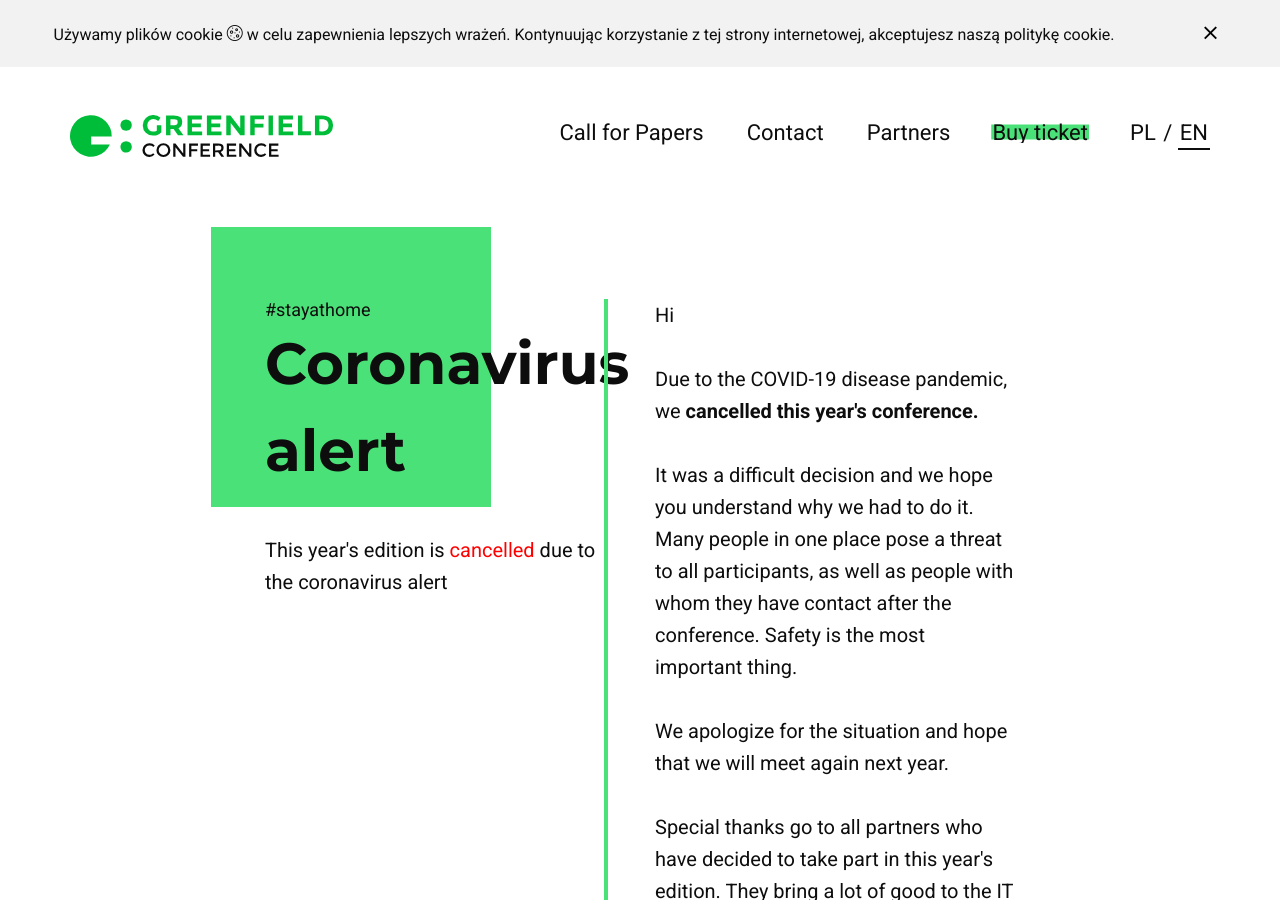
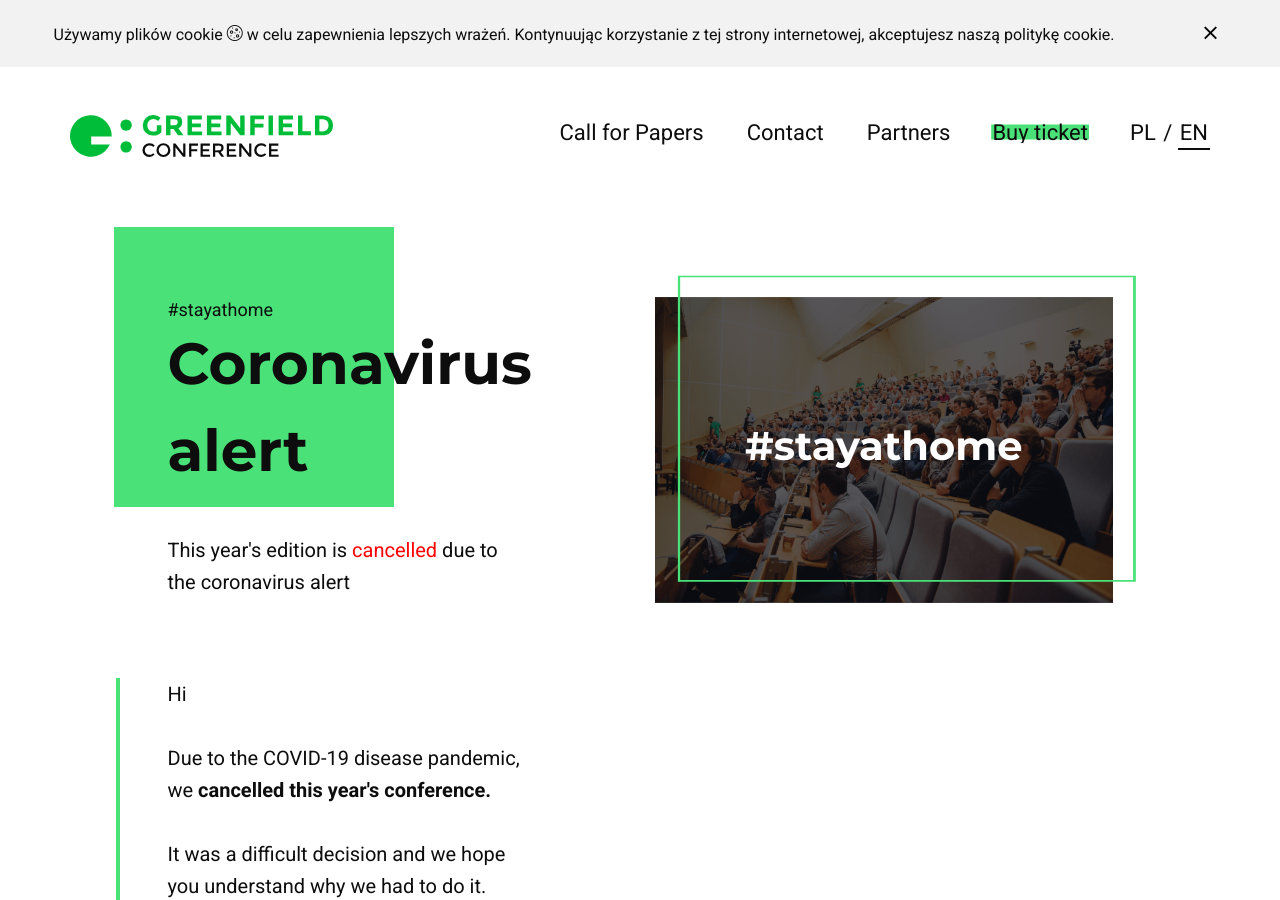
Before and after one commit to freud/GreenfieldConf, a Jekyll site: the page built from pages/covid-19.html, in a window 1280 px wide and 900 px high. Built offline with Jekyll 4.4.1, drawn with Linux system fonts in a browser that asks for light colours; some web fonts are replaced.

Commit message:
Desktop view improved

```diff
--- a/_includes/covid-19.html
+++ b/_includes/covid-19.html
@@ -17,9 +17,6 @@
                     </div>
                 </div>
             </div>
-        </div>
-
-        <div class="col-10 col-sm-12 col-md-5 col-xl-4">
             <div class="section content-text pb-0 pt-0">
                 <div class="feature" data-index="2">
                     <p class="mb-32">
```
